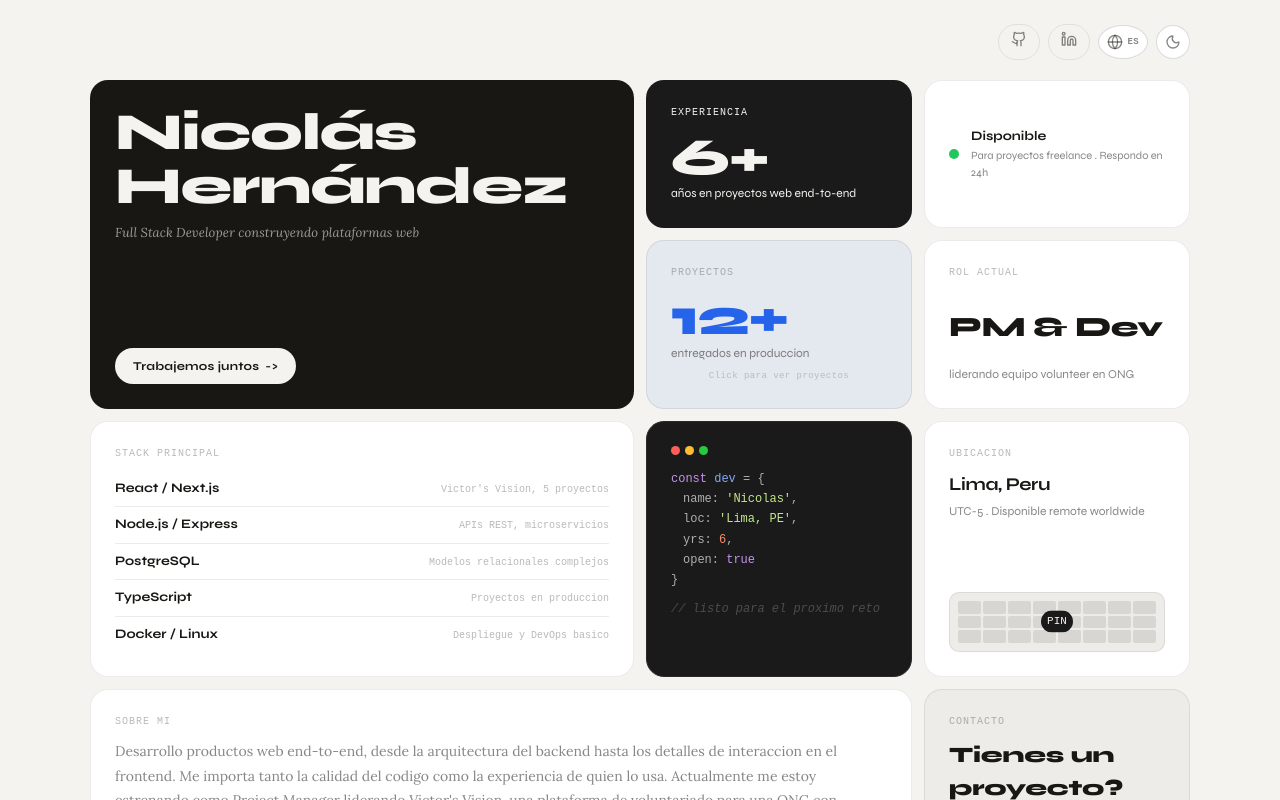
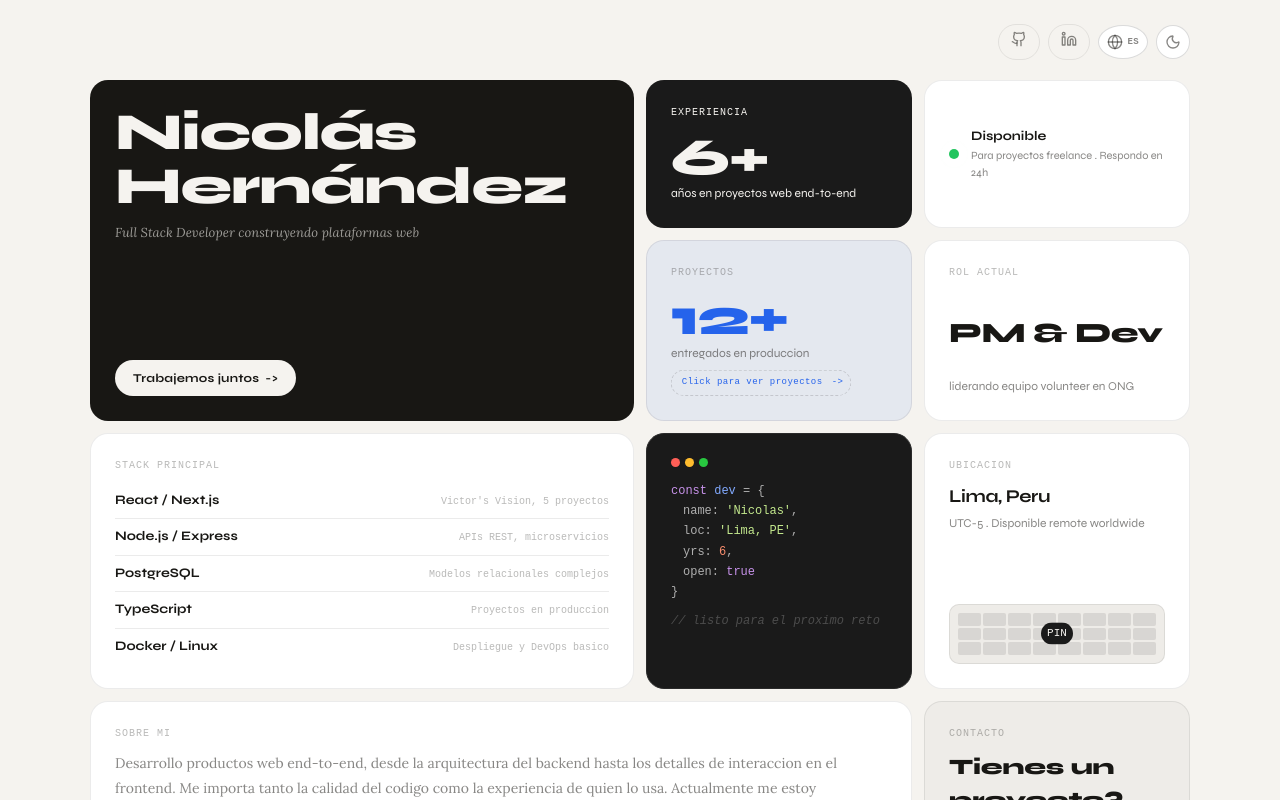
Before and after one commit to niceropez/niceropez, a React (Vite) app: page / in a window 1280 px wide. Shown: the top 800 px of the page. Built offline with nearby package versions, Linux system fonts and the light colour scheme; a web font is replaced by a local one.

Commit message:
feat: add stronger click-attract animation to projects trigger card

```diff
--- a/src/App.css
+++ b/src/App.css
@@ -356,6 +356,22 @@ a {
 
 .card-projects-trigger {
   isolation: isolate;
+}
+
+.card-projects-trigger > * {
+  position: relative;
+  z-index: 1;
+}
+
+.card-projects-trigger.pulse-attract::before {
+  content: '';
+  position: absolute;
+  inset: -40%;
+  pointer-events: none;
+  background: linear-gradient(120deg, transparent 42%, rgba(255, 255, 255, 0.26) 50%, transparent 58%);
+  transform: translateX(-120%) rotate(8deg);
+  animation: attract-sweep 2.8s ease-in-out infinite;
+  z-index: 0;
 }
 
 .card-projects-trigger.pulse-attract::after {
@@ -816,6 +832,54 @@ html[data-theme='light'] .card-code {
   opacity: 0.7;
 }
 
+.flip-hint-attract {
+  display: inline-flex;
+  align-items: center;
+  gap: 6px;
+  align-self: flex-start;
+  padding: 5px 10px;
+  border-radius: 999px;
+  border: 1px dashed var(--border-md);
+  color: var(--blue);
+  opacity: 1;
+  animation: hint-pop 1.8s ease-in-out infinite;
+}
+
+.flip-hint-arrow {
+  display: inline-block;
+  animation: nudge-right 1.2s ease-in-out infinite;
+}
+
+@keyframes attract-sweep {
+  0%,
+  62% {
+    transform: translateX(-120%) rotate(8deg);
+  }
+  100% {
+    transform: translateX(120%) rotate(8deg);
+  }
+}
+
+@keyframes hint-pop {
+  0%,
+  100% {
+    transform: translateY(0) scale(1);
+  }
+  50% {
+    transform: translateY(-1px) scale(1.03);
+  }
+}
+
+@keyframes nudge-right {
+  0%,
+  100% {
+    transform: translateX(0);
+  }
+  50% {
+    transform: translateX(4px);
+  }
+}
+
 .projects-list {
   display: flex;
   flex-direction: column;
@@ -943,4 +1007,11 @@ html[data-theme='light'] .card-code {
   .map-pin {
     animation: none;
   }
+
+  .card-projects-trigger.pulse-attract::before,
+  .card-projects-trigger.pulse-attract::after,
+  .flip-hint-attract,
+  .flip-hint-arrow {
+    animation: none;
+  }
 }
--- a/src/App.jsx
+++ b/src/App.jsx
@@ -189,7 +189,10 @@ function App() {
                   <p className="mono-label">{t.projects}</p>
                   <p className="stat-number">{t.projectsValue}</p>
                   <p className="stat-desc">{t.projectsDesc}</p>
-                  <p className="flip-hint" aria-hidden="true">{t.openProjectsBoard}</p>
+                  <p className="flip-hint flip-hint-attract" aria-hidden="true">
+                    {t.openProjectsBoard}
+                    <span className="flip-hint-arrow">-&gt;</span>
+                  </p>
                 </article>
 
                 <article className="card card-stat">
```
